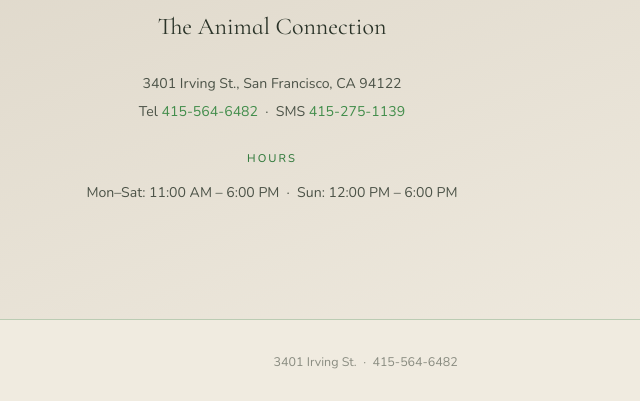
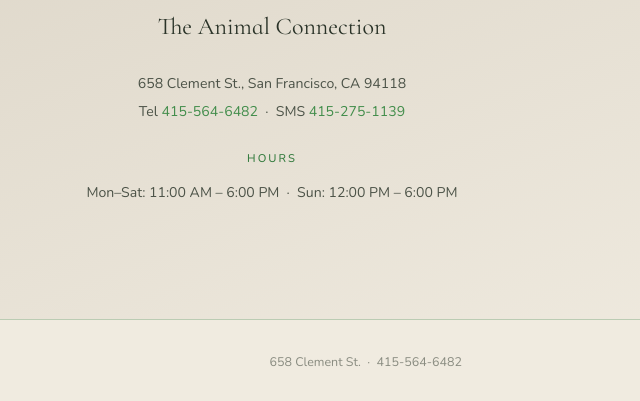
Before and after one commit to kimon222/animalconnection, a website: page grooming.html in a window 1280 px wide. Shown: the part 2105-2506 px from the top of the page, 368-1008 px from the left. Drawn offline with nearby package versions, Linux system fonts and the light colour scheme.

Commit message:
Update contact address in grooming.html

```diff
--- a/grooming.html
+++ b/grooming.html
@@ -129,7 +129,7 @@
       <div class="contact-section" style="grid-template-columns:1fr;max-width:560px;">
         <div class="reveal" style="text-align:center;">
           <p class="contact-biz" style="text-align:center;">The Animal Connection</p>
-          <p class="contact-line" style="text-align:center;">3401 Irving St., San Francisco, CA 94122<br />
+          <p class="contact-line" style="text-align:center;">658 Clement St., San Francisco, CA 94118<br />
             Tel <a href="tel:4155646482">415-564-6482</a> &nbsp;·&nbsp; SMS <a href="sms:4152751139">415-275-1139</a>
           </p>
           <p class="contact-hours-head" style="text-align:center;">Hours</p>
@@ -142,7 +142,7 @@
 
   <footer class="site-footer">
     <span>© 2025 The Animal Connection, San Francisco</span>
-    <span>3401 Irving St. &nbsp;·&nbsp; <a href="tel:4155646482">415-564-6482</a></span>
+    <span>658 Clement St. &nbsp;·&nbsp; <a href="tel:4155646482">415-564-6482</a></span>
     <a href="#top">Back to top ↑</a>
   </footer>
   <script src="script.js"></script>
```
